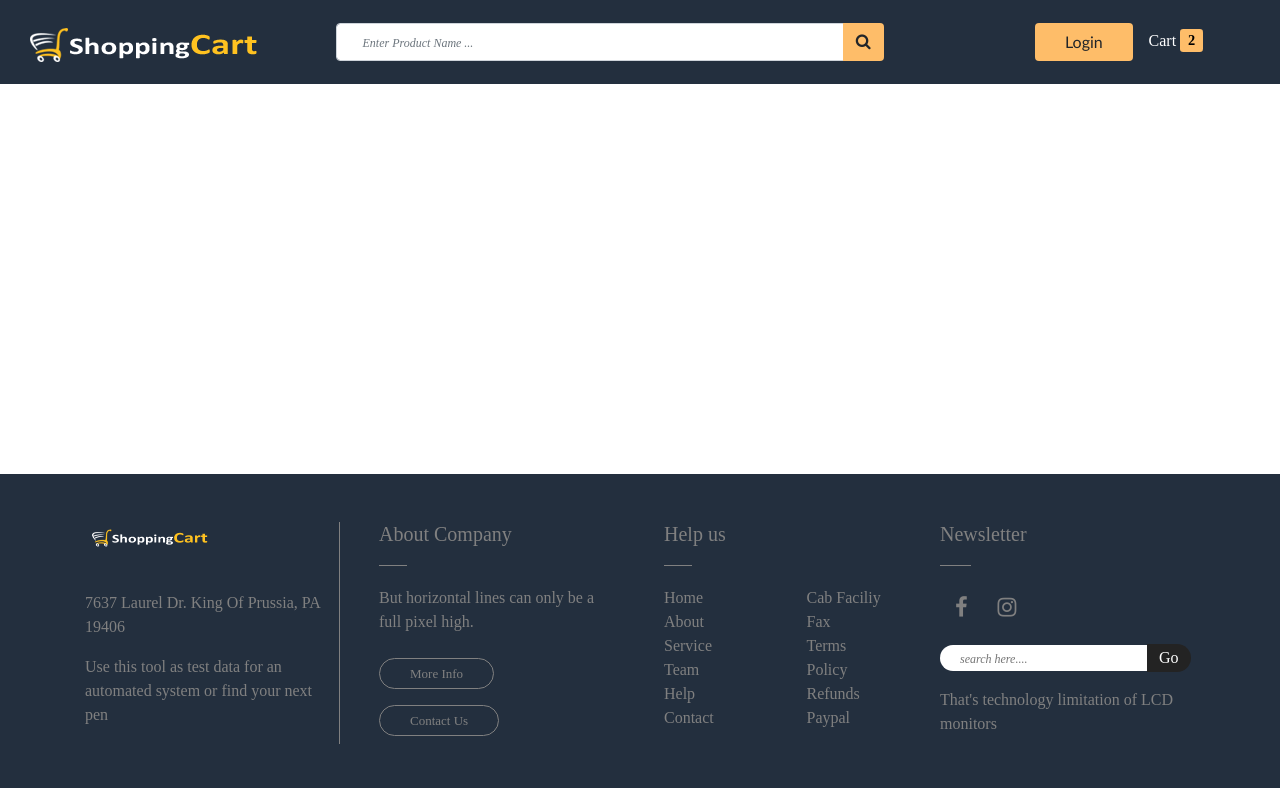
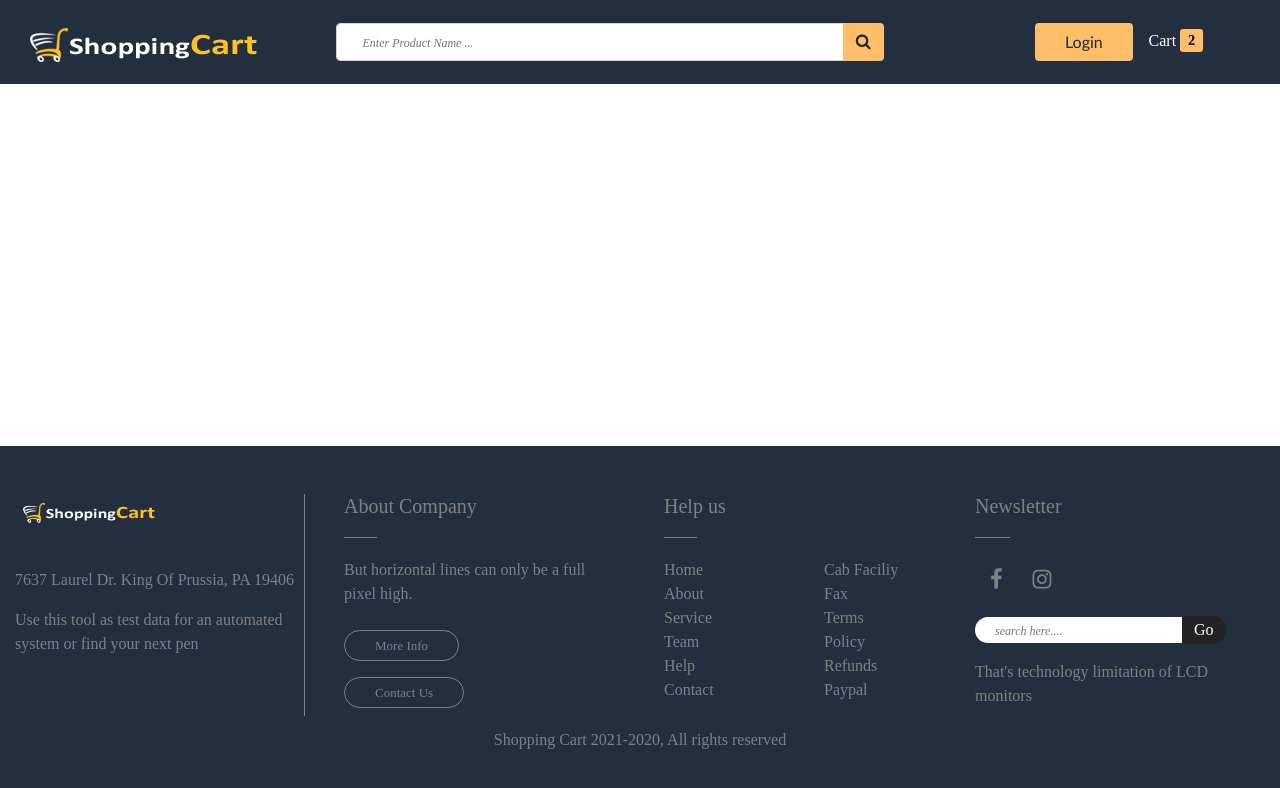
Before and after one commit to nshimiyeemmy/shop-IT-frontend, a React (Create React App) app: page / in a window 1280 px wide. Shown: the top 788 px of the page. Built offline with nearby package versions, Linux system fonts and the light colour scheme; the HTML template or start-up script is replaced by a standard one; a web font is replaced by a local one.

Commit message:
updated footer

```diff
--- a/src/components/layouts/Footer.js
+++ b/src/components/layouts/Footer.js
@@ -4,7 +4,6 @@ const Footer = () => {
     return (
         <Fragment>
 <footer className="container-fluid bg-grey py-5">
-<div className="container">
    <div className="row">
       <div className="col-md-6">
          <div className="row">
@@ -65,7 +64,7 @@ const Footer = () => {
                </div>
               </div>
             </div>
-            </div>
+            <div className="text-center mt-1">Shopping Cart 2021-2020, All rights reserved</div>
             </footer>
                     </Fragment>
                 )
```
